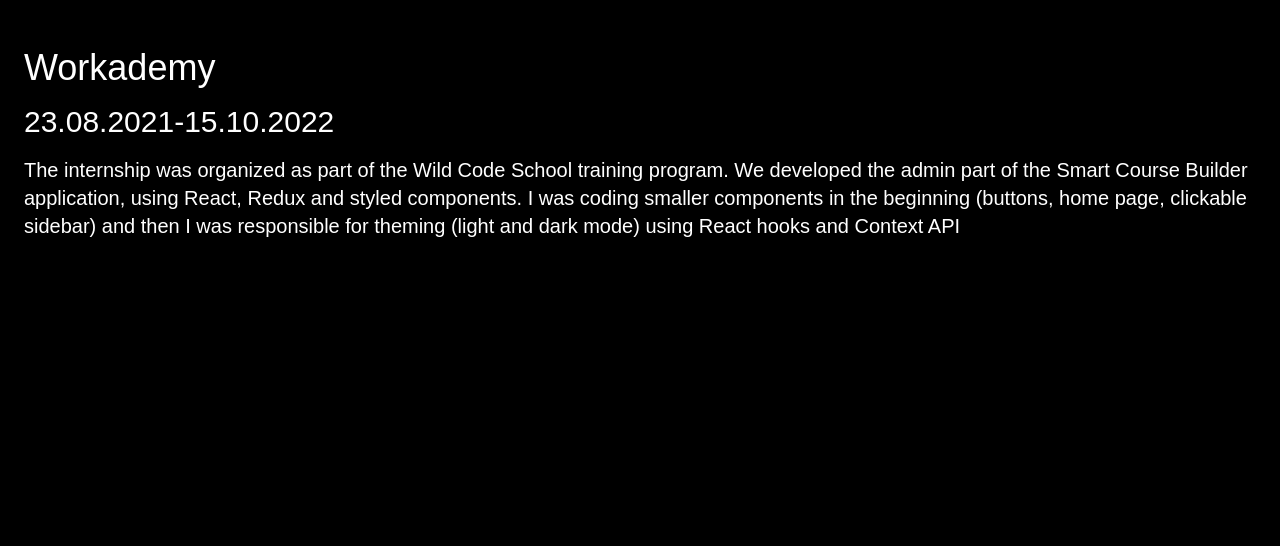
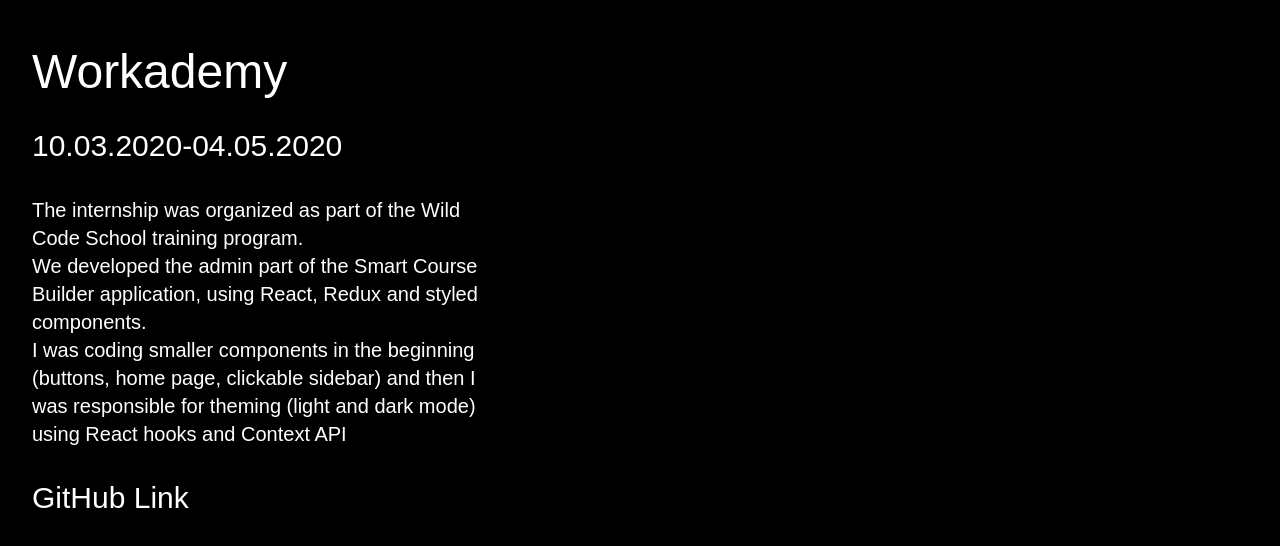
Before and after one commit to mariarecskova/nuxt-advanced-portfolio, a Nuxt app: page /workademy in a window 1280 px wide. Shown: the top 546 px of the page. Built offline with nearby package versions, Linux system fonts and the light colour scheme.

Commit message:
workademy link added

```diff
--- a/pages/workademy.vue
+++ b/pages/workademy.vue
@@ -1,14 +1,22 @@
 <template>
-  <div class="flex-col space-y-4 bg-black h-screen px-6 py-12 text-white">
-    <h2 class="font-exo text-4xl" ref="title">Workademy</h2>
-    <h4 class="font-exo text-3xl">23.08.2021-15.10.2022</h4>
+  <div
+    class="flex-col space-y-4 md:space-y-8 h-screen px-6 md:px-8 py-12 text-white max-w-sm md:max-w-lg ml:max-w-5xl"
+  >
+    <h2 class="font-exo text-5xl" ref="title">Workademy</h2>
+    <h4 class="font-exo text-3xl">10.03.2020-04.05.2020</h4>
     <p class="font-exo text-xl mt-8">
       The internship was organized as part of the Wild Code School training
-      program. We developed the admin part of the Smart Course Builder
-      application, using React, Redux and styled components. I was coding
-      smaller components in the beginning (buttons, home page, clickable
-      sidebar) and then I was responsible for theming (light and dark mode)
-      using React hooks and Context API
+      program. <br />
+      We developed the admin part of the Smart Course Builder application, using
+      React, Redux and styled components. <br />I was coding smaller components
+      in the beginning (buttons, home page, clickable sidebar) and then I was
+      responsible for theming (light and dark mode) using React hooks and
+      Context API
     </p>
+    <div class="mt-8">
+      <a class="font-exo text-3xl" href="https://github.com/chudaol/workademy"
+        >GitHub Link</a
+      >
+    </div>
   </div>
 </template>
```
